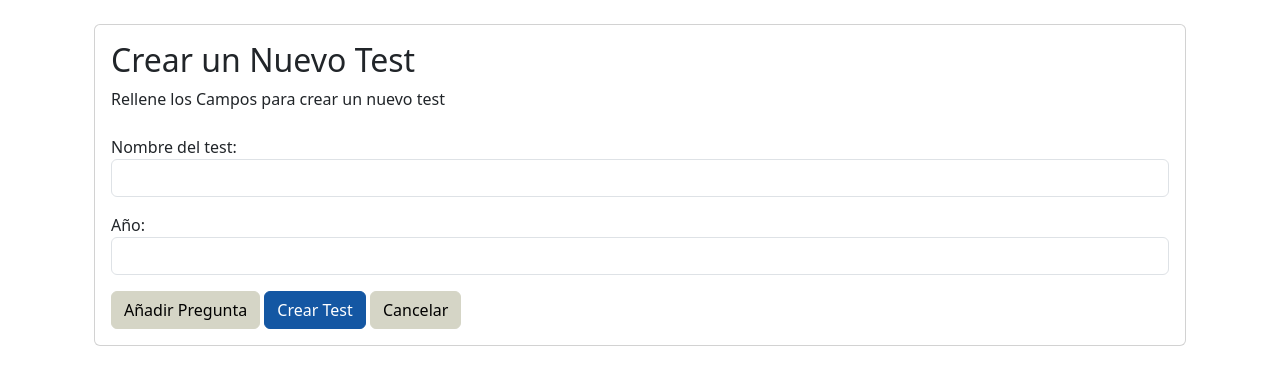
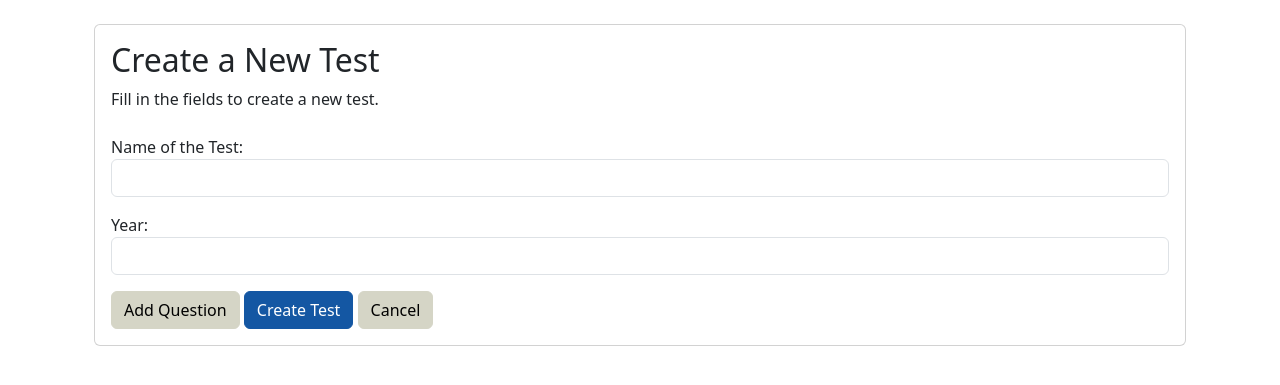
Before and after one commit to eduardoluis11/police-academy-exams-english, a Django app: template policeAcademyExams/templates/tests_administradores/crear_nuevo_test_sin_archivo.html in a window 1280 px wide. Shown: the part 58-443 px from the top of the page. Run offline with Django 5.2, Linux system fonts and the light colour scheme; the template is opened without the code that fills it: values that come from a table or form of the project are taken from there, others are empty; some libraries are stand-ins or nearby versions.

Commit message:
Translated Form for Creating Tests
I translated the form for creating a new test as an admin in the front-end of the web app.

```diff
--- a/policeAcademyExams/templates/tests_administradores/crear_nuevo_test_sin_archivo.html
+++ b/policeAcademyExams/templates/tests_administradores/crear_nuevo_test_sin_archivo.html
@@ -6,8 +6,8 @@
     <div class="container mt-4">
         <div class="card">
             <div class="card-body">
-                <h2 class="card-title">Crear un Nuevo Test</h2>
-                <p class="card-text">Rellene los Campos para crear un nuevo test</p>
+                <h2 class="card-title">Create a New Test</h2>
+                <p class="card-text">Fill in the fields to create a new test.</p>
 
 
                 <div class="mt-4">
@@ -34,13 +34,13 @@
                         </div>
 
                         {# Botón para agregar un nuevo formset a mi formulario usando Javascript #}
-                        <button type="button" id="add-form" class="btn btn-secondary">Añadir Pregunta</button>
+                        <button type="button" id="add-form" class="btn btn-secondary">Add Question</button>
 
                         {# Botón para enviar mi formulario #}
-                        <button type="submit" class="btn btn-primary">Crear Test</button>
+                        <button type="submit" class="btn btn-primary">Create Test</button>
 
                         {# Botón para Cancelar la Creación del Test y regresarme a la lista de Tests #}
-                        <a href="{% url 'tests_clientes:lista_de_tests' %}" class="btn btn-secondary ml-2">Cancelar</a>
+                        <a href="{% url 'tests_clientes:lista_de_tests' %}" class="btn btn-secondary ml-2">Cancel</a>
                     </form>
                 </div>
             </div>
@@ -90,7 +90,7 @@
 
                     // Update form index
                     newForm.innerHTML = newForm.innerHTML.replace(/-\d+-/g, `-${formCount}-`);
-                    newForm.querySelector('h4').textContent = `Pregunta #${formCount + 1}`;
+                    newForm.querySelector('h4').textContent = `Question #${formCount + 1}`;
 
                     // Clear form values and update IDs
                     newForm.querySelectorAll('input[type="text"], textarea').forEach(input => {
--- a/tests_administradores/forms.py
+++ b/tests_administradores/forms.py
@@ -58,7 +58,13 @@ class NombreDelTestFormulario(forms.ModelForm):
     class Meta:
         model = Test
         fields = ['nombre_del_test', 'year']    # Aqui le digo que solo quiero el campo "nombre del test" y el año
-        label = 'Name of the test'
+        # label = 'Name of the test'
+
+        # Add a dictionary called "labels" to translate the field names for this form
+        labels = {
+            'nombre_del_test': 'Name of the Test',
+            'year': 'Year',
+        }
 
         # Optional: Add widgets, Bootstrap styles, labels, or help_text
         widgets = {
@@ -112,6 +118,7 @@ class CrearTestSinExcelFormulario(forms.ModelForm):
 
     # Override the respuesta_correcta field
     respuesta_correcta = forms.ChoiceField(
+        label='Correct Answer',  # Changed label to English
         choices=OPCIONES_RESPUESTA,
         widget=forms.Select(attrs={'class': 'form-control'})
     )
@@ -123,20 +130,73 @@ class CrearTestSinExcelFormulario(forms.ModelForm):
                   'opcion_a', 'opcion_b', 'opcion_c', 'opcion_d',
                   'respuesta_correcta', 'justificacion']
 
+        # Add a dictionary called "labels" to translate the field names for this form
+        labels = {
+            'tema': 'Topic',
+            'normativa': 'Regulation',
+            'pregunta': 'Question',
+            'opcion_a': 'Option A',
+            'opcion_b': 'Option B',
+            'opcion_c': 'Option C',
+            'opcion_d': 'Option D',
+            'justificacion': 'Explanation'
+        }
+
+        # # Optional help text in English
+        # help_texts = {
+        #     'tema': 'Enter the topic number',
+        #     'normativa': 'Enter the regulation name',
+        #     'pregunta': 'Write your question here',
+        #     'justificacion': 'Provide an explanation for the correct answer'
+        # }
+
+
         # Optional: Add widgets, labels, or help_text.
         # Con esto, puedo agrega la clase de form-control de Bootstrap a los campos del formulario
+        # I added a place holder to each field to better explain what each field is about.
         widgets = {
-            'tema': forms.NumberInput(attrs={'class': 'form-control'}),
-            'normativa': forms.TextInput(attrs={'class': 'form-control'}),
-            'pregunta': forms.Textarea(attrs={'class': 'form-control'}),
-            'opcion_a': forms.Textarea(attrs={'class': 'form-control'}),
-            'opcion_b': forms.Textarea(attrs={'class': 'form-control'}),
-            'opcion_c': forms.Textarea(attrs={'class': 'form-control'}),
-            'opcion_d': forms.Textarea(attrs={'class': 'form-control'}),
+            'tema': forms.NumberInput(attrs={
+                'class': 'form-control',
+                'placeholder': 'Enter the topic number'
+
+                }),
+            'normativa': forms.TextInput(attrs={
+                'class': 'form-control',
+                'placeholder': 'Enter the regulation name'
+            }),
+            'pregunta': forms.Textarea(attrs={
+                'class': 'form-control',
+                'placeholder': 'Write your question here'
+
+            }),
+            'opcion_a': forms.Textarea(attrs={
+                'class': 'form-control',
+                'placeholder': 'Enter option A'
+
+            }),
+            'opcion_b': forms.Textarea(attrs={
+                'class': 'form-control',
+                'placeholder': 'Enter option B'
+
+            }),
+            'opcion_c': forms.Textarea(attrs={
+                'class': 'form-control',
+                'placeholder': 'Enter option C'
+
+            }),
+            'opcion_d': forms.Textarea(attrs={
+                'class': 'form-control',
+                'placeholder': 'Enter option D'
+
+            }),
 
             # La respuesta correcta la elimine de aqui y la definí como un ChoiceField arriba
             # 'respuesta_correcta': forms.TextInput(attrs={'class': 'form-control'}),
-            'justificacion': forms.Textarea(attrs={'class': 'form-control'})
+            'justificacion': forms.Textarea(attrs={
+                'class': 'form-control',
+                'placeholder': 'Provide an explanation for the correct answer'
+
+            })
         }
 
 
--- a/tests_administradores/tests.py
+++ b/tests_administradores/tests.py
@@ -304,7 +304,8 @@ class UploadAndImportExamsViewTests(TestCase):
             'C': ['Option C'],
             'D': ['Option D'],
             'Correct': ['A'],
-            'Explanation': ['Because A is correct']
+            'Explanation': ['Because A is correct'],
+            'Year': ['2025']
         }
         excel_file = biblioteca_pandas.DataFrame(excel_data)
 
```
